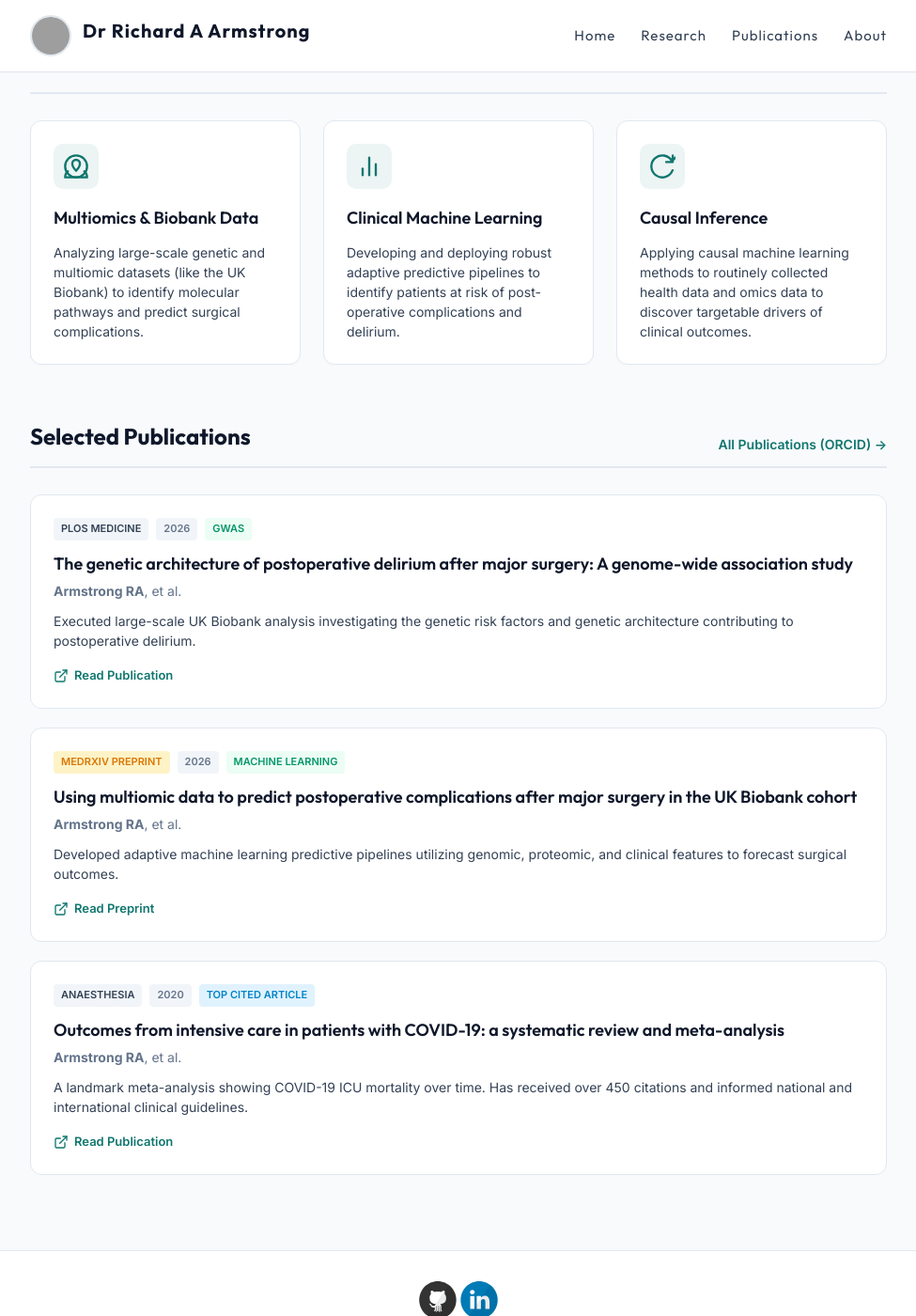
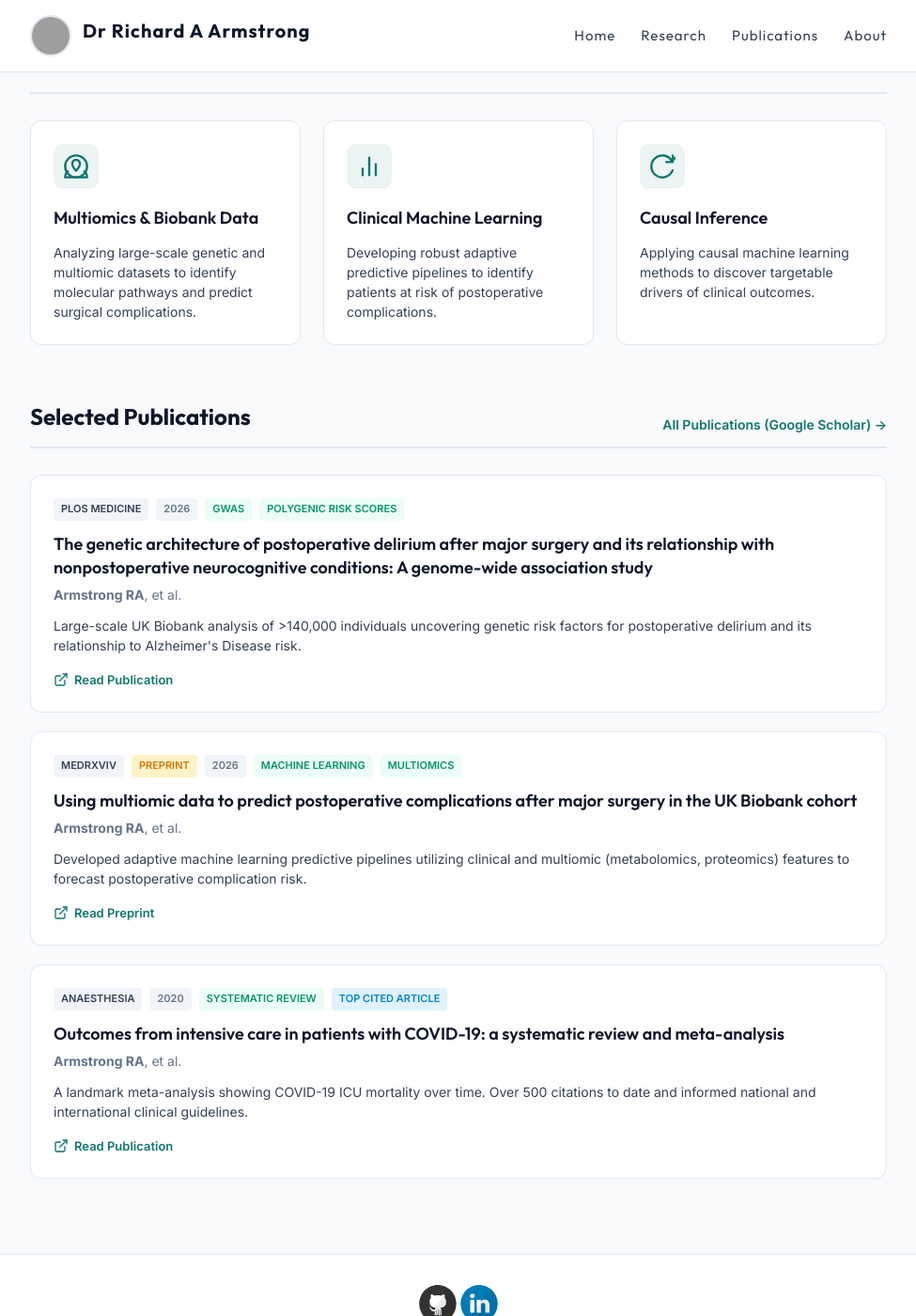
Before and after one commit to raarmstrong/raarmstrong.github.io, a Jekyll site: the page built from index.html, in a window 1280 px wide and 1400 px high, scrolled down 498 px. Shown: the whole window at 94% size, without its empty margins (152-1127 px from the left). Built offline with Jekyll 4.4.1, drawn with Linux system fonts in a browser that asks for light colours; grey boxes are pictures that could not be loaded.

Commit message:
updated index content

```diff
--- a/index.html
+++ b/index.html
@@ -44,7 +44,7 @@ title: Home
       </div>
       <h3 class="card-title">Multiomics & Biobank Data</h3>
       <p class="card-text">
-        Analyzing large-scale genetic and multiomic datasets (like the UK Biobank) to identify molecular pathways and predict surgical complications.
+        Analyzing large-scale genetic and multiomic datasets to identify molecular pathways and predict surgical complications.
       </p>
     </div>
 
@@ -54,7 +54,7 @@ title: Home
       </div>
       <h3 class="card-title">Clinical Machine Learning</h3>
       <p class="card-text">
-        Developing and deploying robust adaptive predictive pipelines to identify patients at risk of post-operative complications and delirium.
+        Developing robust adaptive predictive pipelines to identify patients at risk of postoperative complications.
       </p>
     </div>
 
@@ -64,7 +64,7 @@ title: Home
       </div>
       <h3 class="card-title">Causal Inference</h3>
       <p class="card-text">
-        Applying causal machine learning methods to routinely collected health data and omics data to discover targetable drivers of clinical outcomes.
+        Applying causal machine learning methods to discover targetable drivers of clinical outcomes.
       </p>
     </div>
 
@@ -75,7 +75,7 @@ title: Home
 <section class="section" id="publications">
   <div class="section-header">
     <h2 class="section-title">Selected Publications</h2>
-    <a href="https://orcid.org/0000-0001-9479-0143" class="section-link" target="_blank" rel="noopener noreferrer">All Publications (ORCID) →</a>
+    <a href="https://scholar.google.com/citations?user=9479-0143" class="section-link" target="_blank" rel="noopener noreferrer">All Publications (Google Scholar) →</a>
   </div>
   <div class="publications-list">
 
@@ -84,14 +84,15 @@ title: Home
         <span class="badge badge-journal">PLOS Medicine</span>
         <span class="badge badge-year">2026</span>
         <span class="badge badge-method">GWAS</span>
+        <span class="badge badge-method">Polygenic Risk Scores</span>
       </div>
-      <h3 class="pub-title">The genetic architecture of postoperative delirium after major surgery: A genome-wide association study</h3>
+      <h3 class="pub-title">The genetic architecture of postoperative delirium after major surgery and its relationship with nonpostoperative neurocognitive conditions: A genome-wide association study</h3>
       <p class="pub-authors"><strong>Armstrong RA</strong>, et al.</p>
       <p class="pub-summary">
-        Executed large-scale UK Biobank analysis investigating the genetic risk factors and genetic architecture contributing to postoperative delirium.
+        Large-scale UK Biobank analysis of >140,000 individuals uncovering genetic risk factors for postoperative delirium and its relationship to Alzheimer's Disease risk.
       </p>
       <div class="pub-action-links">
-        <a href="https://doi.org/10.1371/journal.pmed.1004143" class="pub-link-btn" target="_blank" rel="noopener noreferrer">
+        <a href="https://doi.org/10.1371/journal.pmed.1004963" class="pub-link-btn" target="_blank" rel="noopener noreferrer">
           <svg class="link-btn-icon" viewBox="0 0 24 24" width="16" height="16" stroke="currentColor" stroke-width="2" fill="none" stroke-linecap="round" stroke-linejoin="round"><path d="M18 13v6a2 2 0 0 1-2 2H5a2 2 0 0 1-2-2V8a2 2 0 0 1 2-2h6"></path><polyline points="15 3 21 3 21 9"></polyline><line x1="10" y1="14" x2="21" y2="3"></line></svg>
           Read Publication
         </a>
@@ -100,17 +101,19 @@ title: Home
 
     <div class="pub-card">
       <div class="pub-badge-wrapper">
-        <span class="badge badge-preprint">MedRxiv Preprint</span>
+        <span class="badge badge-journal">MedRxviv</span>
+        <span class="badge badge-preprint">Preprint</span>
         <span class="badge badge-year">2026</span>
         <span class="badge badge-method">Machine Learning</span>
+        <span class="badge badge-method">Multiomics</span>
       </div>
       <h3 class="pub-title">Using multiomic data to predict postoperative complications after major surgery in the UK Biobank cohort</h3>
       <p class="pub-authors"><strong>Armstrong RA</strong>, et al.</p>
       <p class="pub-summary">
-        Developed adaptive machine learning predictive pipelines utilizing genomic, proteomic, and clinical features to forecast surgical outcomes.
+        Developed adaptive machine learning predictive pipelines utilizing clinical and multiomic (metabolomics, proteomics) features to forecast postoperative complication risk.
       </p>
       <div class="pub-action-links">
-        <a href="https://doi.org/10.1101/2026.01.15.26315632" class="pub-link-btn" target="_blank" rel="noopener noreferrer">
+        <a href="https://doi.org/10.64898/2026.03.10.26348039" class="pub-link-btn" target="_blank" rel="noopener noreferrer">
           <svg class="link-btn-icon" viewBox="0 0 24 24" width="16" height="16" stroke="currentColor" stroke-width="2" fill="none" stroke-linecap="round" stroke-linejoin="round"><path d="M18 13v6a2 2 0 0 1-2 2H5a2 2 0 0 1-2-2V8a2 2 0 0 1 2-2h6"></path><polyline points="15 3 21 3 21 9"></polyline><line x1="10" y1="14" x2="21" y2="3"></line></svg>
           Read Preprint
         </a>
@@ -121,15 +124,16 @@ title: Home
       <div class="pub-badge-wrapper">
         <span class="badge badge-journal">Anaesthesia</span>
         <span class="badge badge-year">2020</span>
+        <span class="badge badge-method">Systematic Review</span>
         <span class="badge badge-award">Top Cited Article</span>
       </div>
       <h3 class="pub-title">Outcomes from intensive care in patients with COVID-19: a systematic review and meta-analysis</h3>
       <p class="pub-authors"><strong>Armstrong RA</strong>, et al.</p>
       <p class="pub-summary">
-        A landmark meta-analysis showing COVID-19 ICU mortality over time. Has received over 450 citations and informed national and international clinical guidelines.
+        A landmark meta-analysis showing COVID-19 ICU mortality over time. Over 500 citations to date and informed national and international clinical guidelines.
       </p>
       <div class="pub-action-links">
-        <a href="https://doi.org/10.1111/anae.15148" class="pub-link-btn" target="_blank" rel="noopener noreferrer">
+        <a href="https://doi.org/10.1111/anae.15201" class="pub-link-btn" target="_blank" rel="noopener noreferrer">
           <svg class="link-btn-icon" viewBox="0 0 24 24" width="16" height="16" stroke="currentColor" stroke-width="2" fill="none" stroke-linecap="round" stroke-linejoin="round"><path d="M18 13v6a2 2 0 0 1-2 2H5a2 2 0 0 1-2-2V8a2 2 0 0 1 2-2h6"></path><polyline points="15 3 21 3 21 9"></polyline><line x1="10" y1="14" x2="21" y2="3"></line></svg>
           Read Publication
         </a>
```
